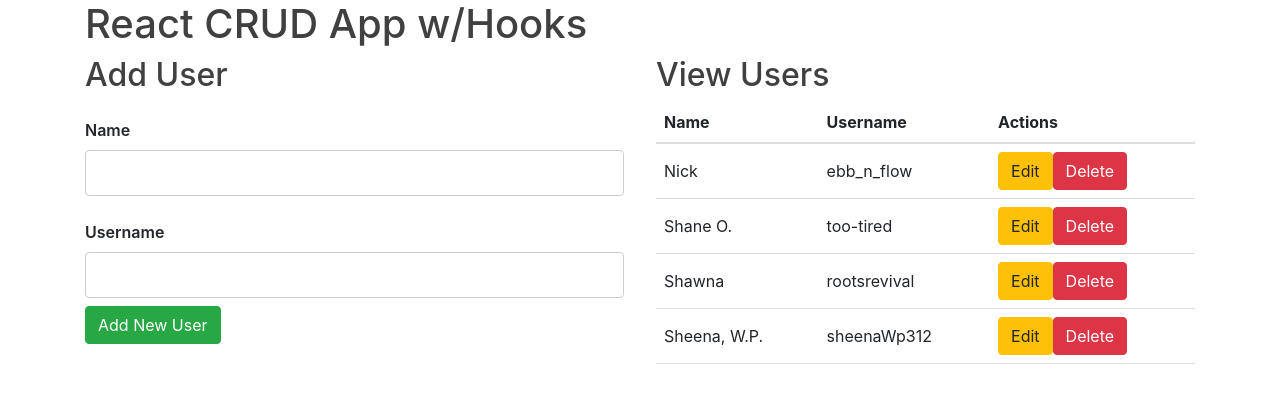
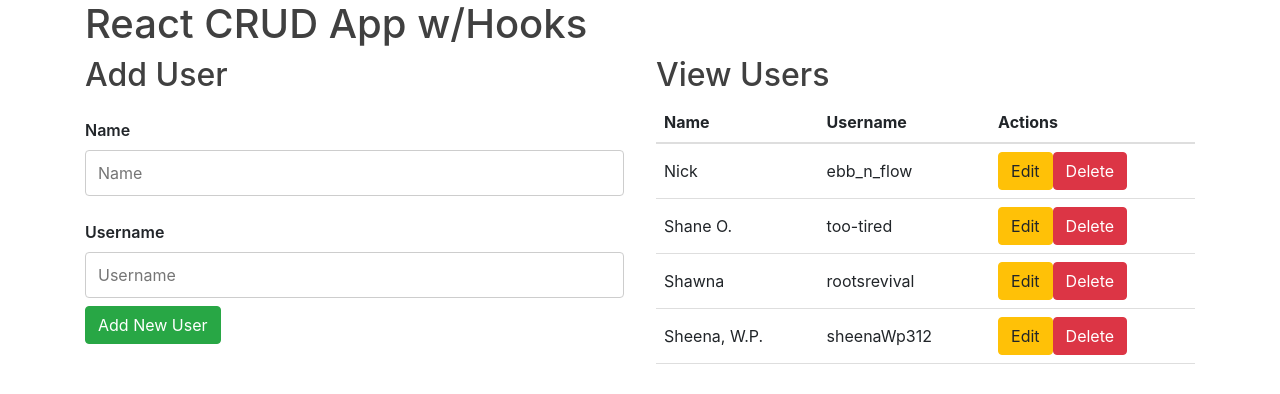
Before and after one commit to NicholasKyleHoffman/react-hooks-crud, a React (Create React App) app: page / in a window 1280 px wide. Shown: the top 394 px of the page. Built offline with nearby package versions, Linux system fonts and the light colour scheme.

Commit message:
Added Placeholder text

```diff
--- a/src/forms/AddUserForm.js
+++ b/src/forms/AddUserForm.js
@@ -28,6 +28,7 @@ const AddUserForm = (props) => {
       <input
         type="text"
         name="name"
+        placeholder="Name"
         value={user.name}
         onChange={handleInputChange}
       />
@@ -35,6 +36,7 @@ const AddUserForm = (props) => {
       <input
         type="text"
         name="username"
+        placeholder="Username"
         value={user.username}
         onChange={handleInputChange}
       />
```
